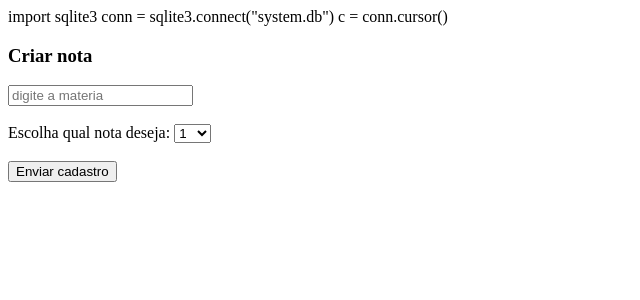
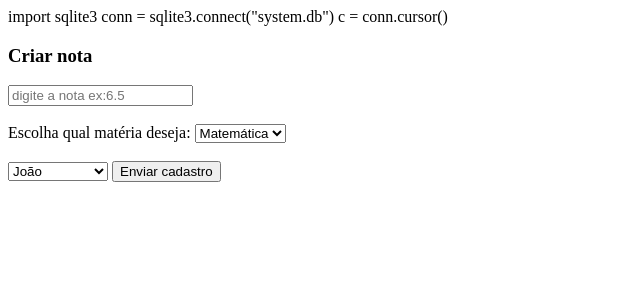
Before and after one commit to brenininho/projeto_escola, a Flask app: page /nota/criar in a window 1280 px wide. Shown: the top 300 px of the page, without its empty margins (0-640 px from the left). Run offline with Flask 2, Linux system fonts and the light colour scheme.

Commit message:
template score criado

```diff
--- a/app.py
+++ b/app.py
@@ -10,7 +10,7 @@ conn = sqlite3.connect("system.db")
 c = conn.cursor()
 
 c.execute("CREATE TABLE IF NOT EXISTS professor ( name text, serie text)")
-c.execute("CREATE TABLE IF NOT EXISTS scores (score real, topic text)")
+c.execute("CREATE TABLE IF NOT EXISTS scores (id_aluno int, score real, topic text)")
 c.execute("CREATE TABLE IF NOT EXISTS student ( name text, school_year text)")
 conn.commit()
 
@@ -156,11 +156,12 @@ def score_create():
 def score_create_save():
     score = request.form["score"]
     topic = request.form["topic"]
+    id_aluno = request.form["id_aluno"]
     conn = sqlite3.connect("system.db")
     c = conn.cursor()
-    c.execute(f"INSERT INTO scores VALUES ('{score}', '{topic}')")
+    c.execute(f"INSERT INTO scores VALUES ('{score}', '{topic}', {id_aluno})")
     conn.commit()
-    return redirect(url_for('nota'))
+    return redirect(url_for('score'))
 
 
 @app.route('/nota/editar/<int:id>')
@@ -178,10 +179,9 @@ def score_edit_save(id):
     topic = request.form["topic"]
     conn = sqlite3.connect("system.db")
     c = conn.cursor()
-    c.execute(f"UPDATE score SET scores = '{score}', topic = '{topic}'  WHERE rowid = {id}")
+    c.execute(f"UPDATE scores SET score = '{score}', topic = '{topic}'  WHERE rowid = {id}")
     conn.commit()
-    return redirect(url_for('nota'))
-
+    return redirect(url_for('.score'))
 
 
 @app.route('/nota/deletar/<int:id>')
@@ -190,4 +190,4 @@ def score_delete(id):
     c = conn.cursor()
     c.execute(f"DELETE FROM scores WHERE rowid = {id}")
     conn.commit()
-    return redirect(url_for('nota'))
+    return redirect(url_for('.score'))
--- a/templates/score.html
+++ b/templates/score.html
@@ -35,8 +35,8 @@ td, th {
         <td>{{ score.0 }}</td>
         <td>{{ score.1 }}</td>
         <td>{{ score.2 }}</td>
-        <td><a href="/score/editar/{{ score.0 }}">editar</a></td>
-        <td><a href="/score/deletar/{{ score.0 }}">deletar</a></td>
+        <td><a href="/nota/editar/{{ score.0 }}">editar</a></td>
+        <td><a href="/nota/deletar/{{ score.0 }}">deletar</a></td>
     </tr>
     {% endfor %}
 </table>
--- a/templates/score_create.html
+++ b/templates/score_create.html
@@ -12,23 +12,23 @@ c = conn.cursor()
     Criar nota
 </h3>
 <form action="/nota/criar/salvar" method="post">
-    <input type="text" placeholder="digite a materia" name="score">
+    <input type="text" placeholder="digite a nota ex:6.5" name="score">
     <br><br>
-    <label for="topic">Escolha qual nota deseja:</label>
+    <label for="topic">Escolha qual matéria deseja:</label>
     <select name="topic" id="topic">
-        <option value="1">1</option>
-        <option value="1">1</option>
-        <option value="2">2</option>
-        <option value="3">3</option>
-        <option value="4">4</option>
-        <option value="5">5</option>
-        <option value="6">6</option>
-        <option value="7">7</option>
-        <option value="8">8</option>
-        <option value="9">9</option>
-        <option value="10">10</option>
+        <option value="Matemática">Matemática</option>
+        <option value="Português">Português</option>
+        <option value="História">História</option>
+        <option value="Ciências">Ciências</option>
+        <option value="Filosofia">Filosofia</option>
+        <option value="Sociologia">Sociologia</option>
+        <option value="Geografia">Geografia</option>
     </select>
     <br><br>
+    <select name="id_aluno" id="id_aluno">
+        <option value="1">João</option>
+        <option value="2">Breno Aguiar</option>
+    </select>
     <input type="submit" value="Enviar cadastro">
 </form>
 </body>
```
Also changed, not shown: templates/score_edit.html (+9 -6 lines).
